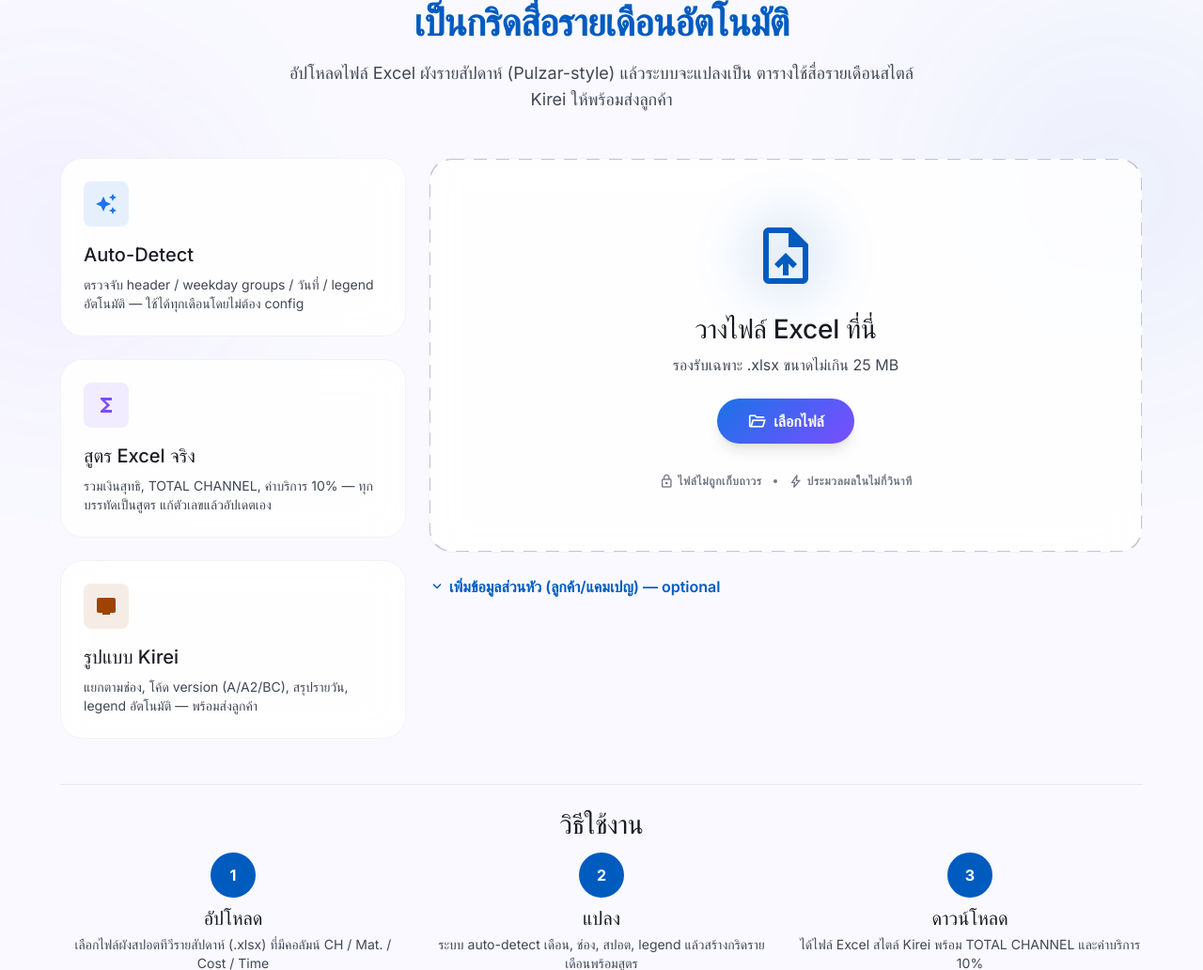
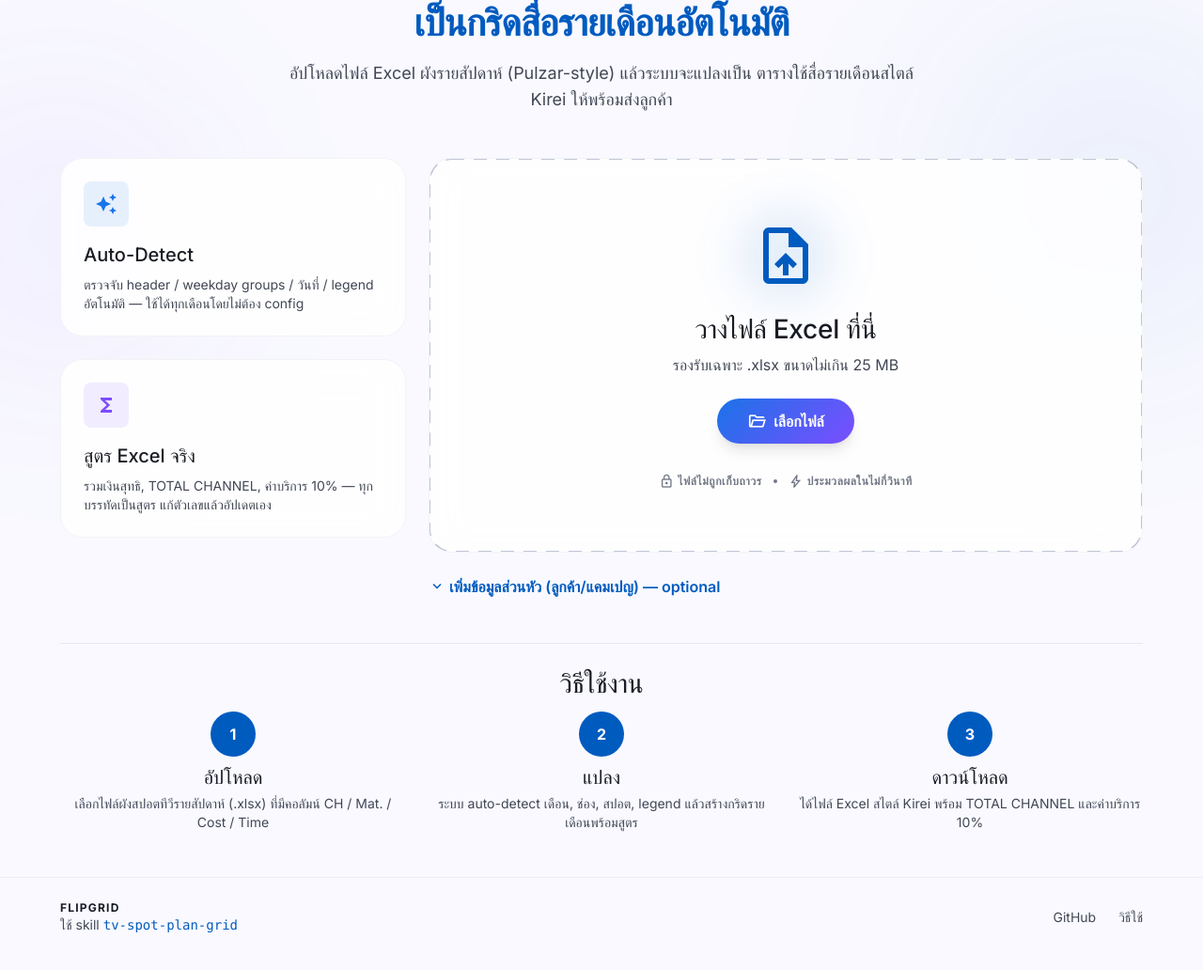
Before and after one commit to superoyo/flipdocuments, a Flask app: page / in a window 1280 px wide. Shown: the part 192-1224 px from the top of the page at 94% size. After the commit the page ends 1184 px from the top, so only its background shows below. Run offline with Flask 3, Linux system fonts and the light colour scheme; some libraries are stand-ins or nearby versions; some web fonts are replaced.

Commit message:
Remove Kirei format feature card
Co-Authored-By: Claude Opus 4.7 <noreply@anthropic.com>

```diff
--- a/templates/index.html
+++ b/templates/index.html
@@ -193,13 +193,6 @@
         </div>
         <h3 class="font-headline-md text-headline-md mb-2">สูตร Excel จริง</h3>
         <p class="font-body-sm text-body-sm text-on-surface-variant">รวมเงินสุทธิ, TOTAL CHANNEL, ค่าบริการ 10% — ทุกบรรทัดเป็นสูตร แก้ตัวเลขแล้วอัปเดตเอง</p>
-      </div>
-      <div class="glass-card rounded-xl p-stack-md hover-lift">
-        <div class="w-12 h-12 rounded-lg bg-tertiary/10 flex items-center justify-center mb-4">
-          <span class="material-symbols-outlined text-tertiary" style="font-variation-settings: 'FILL' 1;">tv</span>
-        </div>
-        <h3 class="font-headline-md text-headline-md mb-2">รูปแบบ Kirei</h3>
-        <p class="font-body-sm text-body-sm text-on-surface-variant">แยกตามช่อง, โค้ด version (A/A2/BC), สรุปรายวัน, legend อัตโนมัติ — พร้อมส่งลูกค้า</p>
       </div>
     </aside>
 
```
